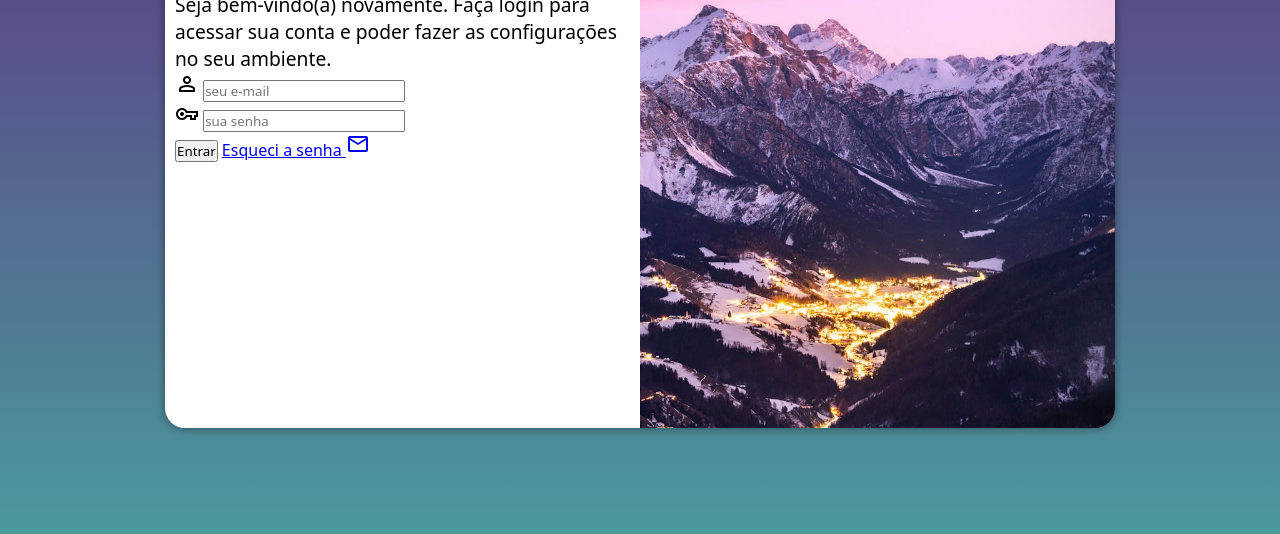
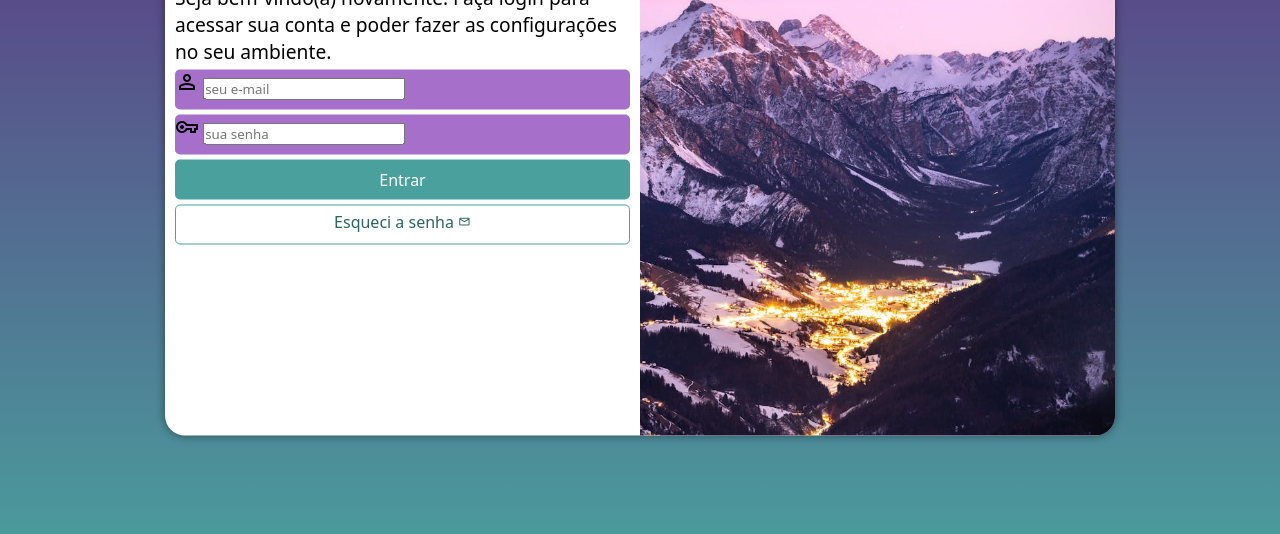
Before and after one commit to danilordtx/projeto-login, a plain HTML site: page index.html in a window 1280 px wide. Shown: the part 222-756 px from the top of the page. Drawn offline with nearby package versions, Linux system fonts and the light colour scheme.

Commit message:
form format

```diff
--- a/index.html
+++ b/index.html
@@ -21,15 +21,15 @@
                     <div class="campo">
                         <span class="material-symbols-outlined">person</span>
                         <input type="email" name="login" id="ilogin" placeholder="seu e-mail" autocomplete="email">
-                        <label for="ilogin"></label>
+                        <label for="ilogin">Login</label>
                     </div>
                     <div class="campo">
                         <span class="material-symbols-outlined">vpn_key</span>
                         <input type="password" name="senha" id="isenha" placeholder="sua senha" autocomplete="current-password" required minlength="8" maxlength="20">
-                        <label for="ipassword"></label>
+                        <label for="ipassword">Senha</label>
                     </div>
                     <input type="submit" value="Entrar">
-                    <a href="esqueci.html">
+                    <a href="esqueci.html" class="botao">
                         Esqueci a senha <span class="material-symbols-outlined">mail</span>
                     </a>
                 </form>
--- a/style/style.css
+++ b/style/style.css
@@ -33,7 +33,7 @@ section#login {
 
     background-color: white;
     width: 250px;
-    height: 500px;
+    height: 515px;
     border-radius: 20px;
     box-shadow: 0px 0px 10px rgba(0, 0, 0, 0.452);
 
@@ -62,3 +62,55 @@ div#formulario > h1 {
 div#formulario > p {
     font-size: 0.8em;
 }
+
+form > div.campo {
+    background-color: #a670ca;
+    display: block;
+    width: 100%;
+    height: 40px;
+    border-radius: 5px;
+    margin: 5px 0px;
+}
+
+div.campo > label {
+    display: none;
+}
+
+form > input[type=submit] {
+    display: block;
+    font-size: 1em;
+    width: 100%;
+    height: 40px;
+    background-color: #49a09d;
+    color: white;
+    border: none;
+    border-radius: 5px;
+    cursor: pointer;
+}
+
+form > input[type=submit]:hover {
+    background-color: #2d6462;
+}
+
+form > a.botao {
+    display: block;
+    text-align: center;
+    font-size: 1em;
+    width: 100%;
+    height: 40px;
+    padding-top: 5px;
+    margin-top: 5px;
+    background-color: white;
+    color: #2d6462;
+    border: 1px solid #49a09d;
+    border-radius: 5px;
+    text-decoration: none;
+}
+
+form > a.botao:hover {
+    background-color: #6cd3cf;
+}
+
+form > a.botao > span {
+    font-size: 0.8em;
+}
```
